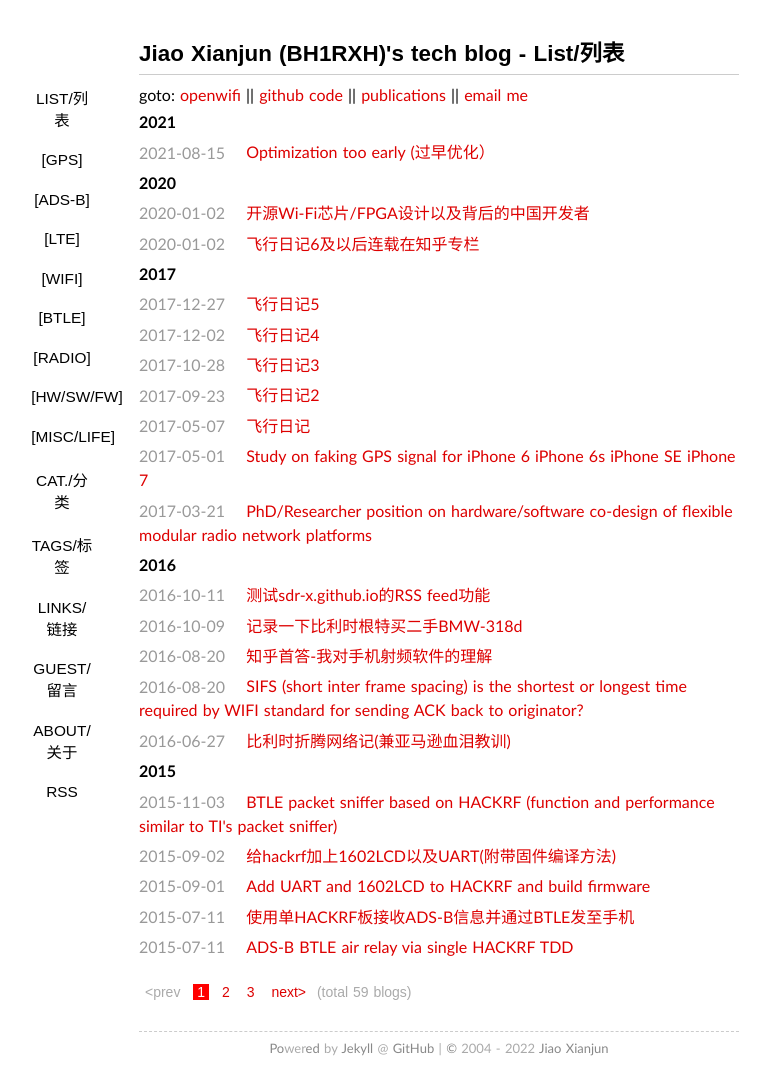
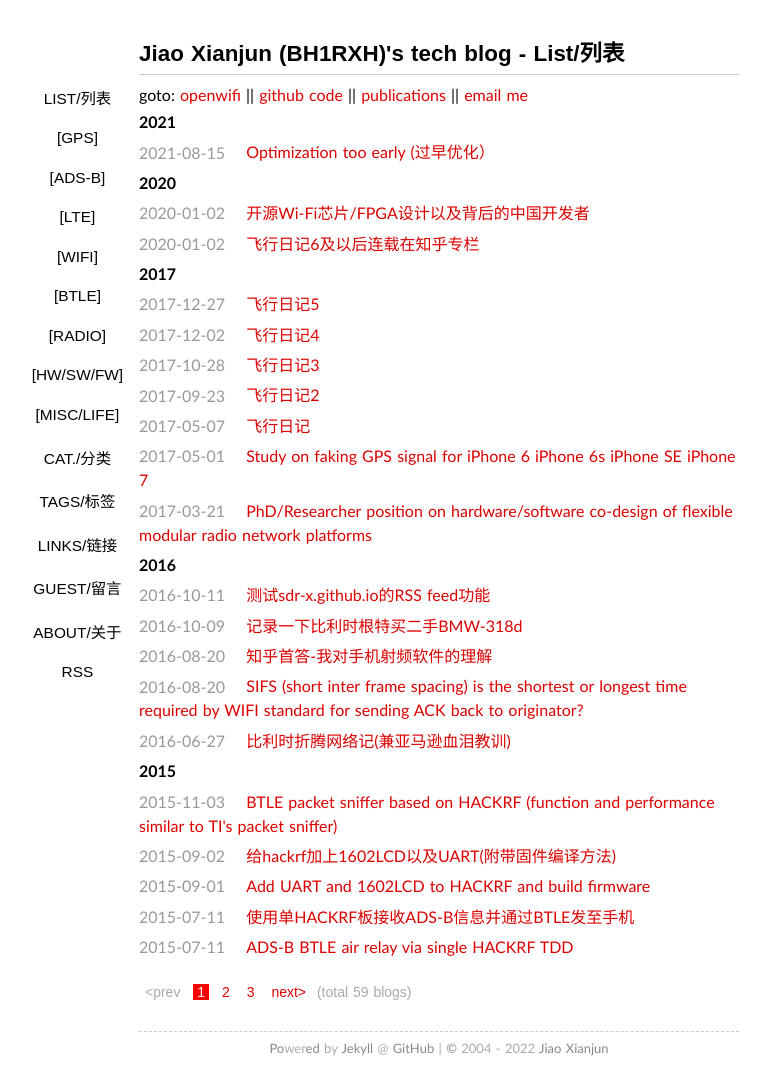
Before and after one commit to sdr-x/sdr-x.github.io, a Jekyll site: the page built from index.html, in a window 1280 px wide. Shown: the whole page, without its empty margins (201-967 px from the left). Built offline with Jekyll 4.4.1, drawn with Linux system fonts in a browser that asks for light colours; the list of posts is cut into pages by our own code; comment, search, counter and statistics services are not loaded.

Commit message:
Update style.css

```diff
--- a/media/css/style.css
+++ b/media/css/style.css
@@ -48,7 +48,7 @@ blockquote p{margin:0;padding:.5em 0;}
 .pageNav{font-weight:bold;font-size:17px;}
 .pageNavInvalid{font-weight:bold;font-size:17px;color:#D0D0D0;}
 header{padding:.5em 0;border-bottom: 1px solid #cccccc;}
-nav{font-family:"Electrolize",sans-serif;font-size:1.1em;text-transform:uppercase;float:left;margin-left:-8em;width:6em;text-align:center;}
+nav{font-family:"Electrolize",sans-serif;font-size:1.1em;text-transform:uppercase;float:left;margin-left:-8em;width:8em;text-align:center;}
 nav a{display:block;padding:.7em 1em;color:#000000;}
 nav a:hover{background-color:#ff0000;text-decoration:none;color:#f9f9f9;-webkit-transition:color .2s linear;}
 .post{padding:.5em 0em;}
```
